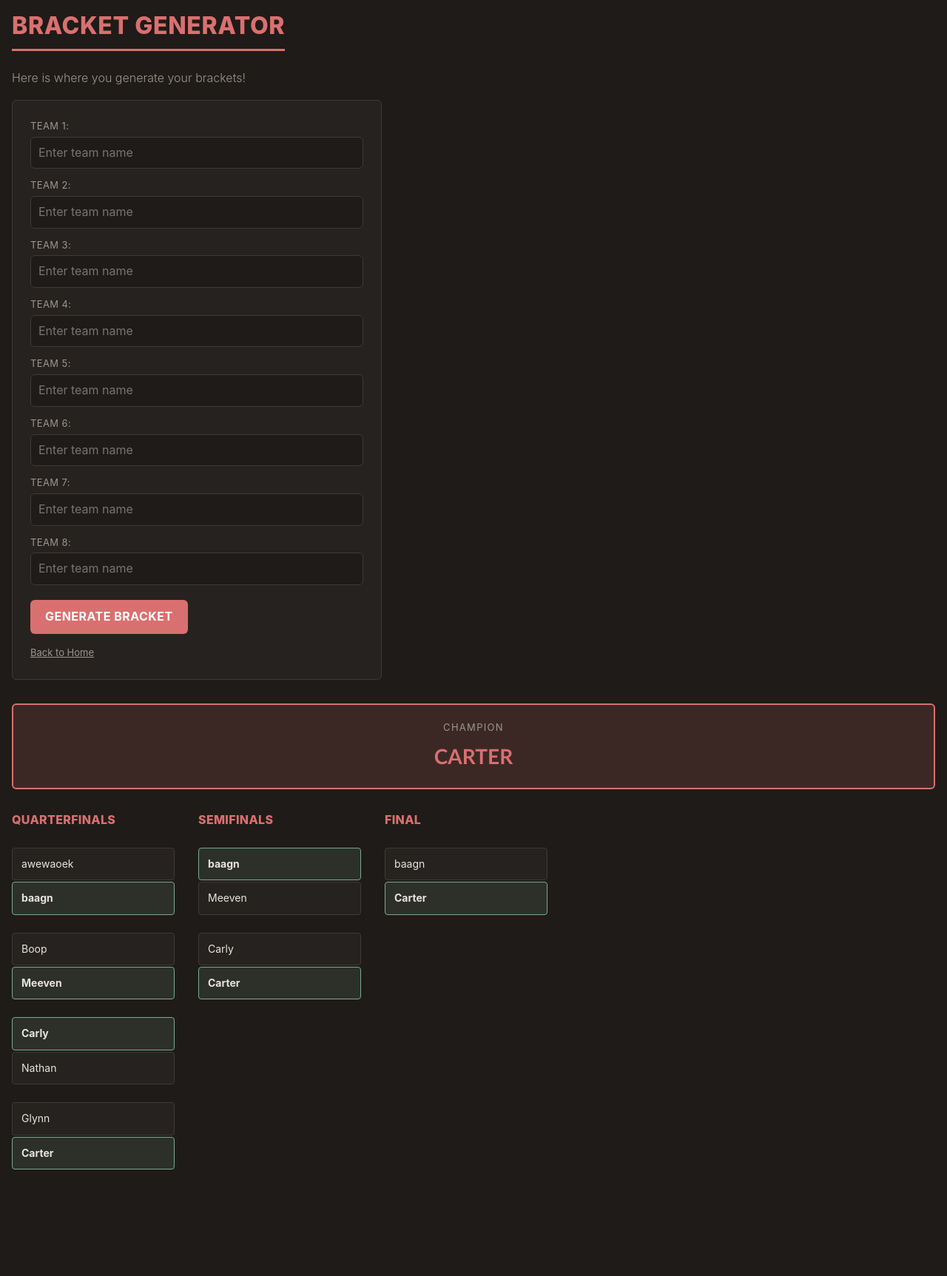
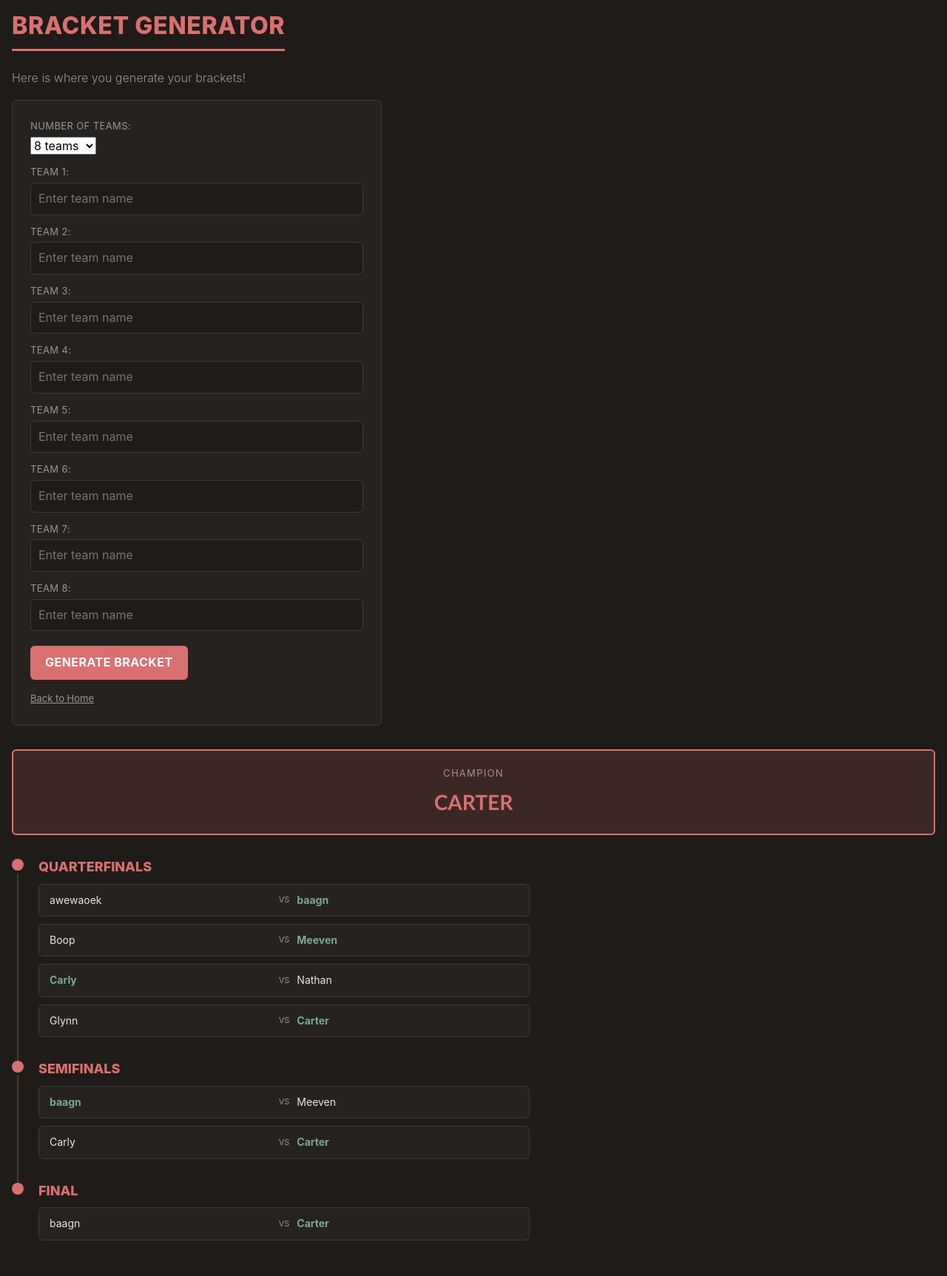
Before and after one commit to CarlySo132/L3-Computer-Science-Project, a Flask app: page /bracket in a window 1280 px wide. Shown: the part 55-1780 px from the top of the page at 74% size. Before the commit the page ends 1636 px from the top, so only its background shows below. Run offline with Flask 3, Linux system fonts and the light colour scheme; data comes from the database, SQL or seed files in the repository; both versions use the stored data as it was after the commit.

Commit message:
2nd version of tournament bracket

```diff
--- a/app.py
+++ b/app.py
@@ -1,9 +1,12 @@
+import math
 from flask import Flask, redirect, render_template, request, url_for
 from flask_sqlalchemy import SQLAlchemy
 
 app = Flask(__name__)
 app.config['SQLALCHEMY_DATABASE_URI'] = 'sqlite:///bracket.db'
 db = SQLAlchemy(app)
+
+ALLOWED_SIZES = [4, 8, 16]
 
 class Bracket(db.Model):
     __tablename__ = 'teams'
@@ -24,6 +27,17 @@ class Match(db.Model):
     team2 = db.relationship('Bracket', foreign_keys=[team2_id])
     winner = db.relationship('Bracket', foreign_keys=[winner_id])
 
+def round_label(round_num, total_rounds, num_teams):
+    """Returns a human-readable label for a given round number."""
+    if round_num == total_rounds:
+        return "Final"
+    if round_num == total_rounds - 1:
+        return "Semifinals"
+    if round_num == total_rounds - 2:
+        return "Quarterfinals"
+    participants = num_teams // (2 ** (round_num - 1))
+    return f"Round of {participants}"
+
 @app.route("/")
 def index():
     return render_template('index.html')
@@ -32,14 +46,39 @@ def index():
 def bracket():
     teams = Bracket.query.all()
     matches = Match.query.order_by(Match.round, Match.match_index).all()
-    return render_template('bracket.html', teams=teams, matches=matches)
+
+    num_teams = len(teams)
+    total_rounds = int(math.log2(num_teams)) if num_teams >= 2 else 0
+
+    rounds = []
+    for r in range(1, total_rounds + 1):
+        rounds.append({
+            "number": r,
+            "label": round_label(r, total_rounds, num_teams),
+            "matches": [m for m in matches if m.round == r]
+        })
+
+    final_match = matches[-1] if matches and matches[-1].round == total_rounds else None
+
+    return render_template(
+        'bracket.html',
+        teams=teams,
+        rounds=rounds,
+        num_teams=num_teams,
+        allowed_sizes=ALLOWED_SIZES,
+        final_match=final_match
+    )
 
 @app.route("/setup", methods=["POST"])
 def setup():
+    team_count = int(request.form.get("team_count", 8))
+    if team_count not in ALLOWED_SIZES:
+        team_count = 8
+
     Match.query.delete()
     Bracket.query.delete()
 
-    for i in range(1, 9):
+    for i in range(1, team_count + 1):
         name = request.form.get(f"team{i}", f"Team {i}")
         team = Bracket(name=name, seed=i)
         db.session.add(team)
@@ -47,9 +86,11 @@ def setup():
     db.session.commit()
 
     teams = Bracket.query.order_by(Bracket.seed).all()
+    total_rounds = int(math.log2(team_count))
 
-    # 8 teams -> round 1 is Quarterfinals (4 matches)
-    for i in range(4):
+    # Round 1 matches are filled with the actual teams.
+    first_round_matches = team_count // 2
+    for i in range(first_round_matches):
         match = Match(
             round=1,
             match_index=i,
@@ -58,10 +99,12 @@ def setup():
         )
         db.session.add(match)
 
-    for round_num, count in [(2, 2), (3, 1)]:
-        for i in range(count):
+    # Every later round starts empty and fills in as winners advance.
+    for r in range(2, total_rounds + 1):
+        matches_in_round = team_count // (2 ** r)
+        for i in range(matches_in_round):
             match = Match(
-                round=round_num,
+                round=r,
                 match_index=i,
                 team1_id=None,
                 team2_id=None
--- a/static/style.css
+++ b/static/style.css
@@ -589,66 +589,103 @@ p {
   text-transform: uppercase;
 }
 
-/* BRACKET LAYOUT - rounds sit side by side as columns */
-.bracket-wrapper {
-  display: flex;
-  gap: 2rem;
-  overflow-x: auto;
-  padding-bottom: 1rem;
+/* VERTICAL TIMELINE BRACKET */
+.bracket-timeline {
+  max-width: 700px;
 }
 
-.round {
-  flex: 0 0 220px;
+.timeline-round {
+  display: flex;
+  gap: 20px;
+}
+
+.timeline-marker {
   display: flex;
   flex-direction: column;
-  gap: 24px;
+  align-items: center;
+  flex: 0 0 auto;
 }
 
-.round h2 {
-  font-size: 16px;
-  margin-bottom: 4px;
+.timeline-dot {
+  width: 16px;
+  height: 16px;
+  border-radius: 50%;
+  background-color: var(--accent);
+  flex-shrink: 0;
 }
 
-/* MATCH + TEAM CARDS */
-.match {
+.timeline-line {
+  width: 2px;
+  flex: 1;
+  background-color: var(--border);
+  margin-top: 4px;
+}
+
+.timeline-content {
+  flex: 1;
+  padding-bottom: 32px;
+}
+
+.timeline-content h3 {
+  margin-bottom: 12px;
+}
+
+.timeline-matches {
   display: flex;
   flex-direction: column;
-  gap: 2px;
+  gap: 10px;
 }
 
-.team {
+.timeline-match {
+  display: flex;
+  align-items: center;
+  gap: 10px;
   background-color: var(--card);
   border: 1px solid var(--border);
-  color: var(--text);
-  padding: 10px 12px;
-  font-size: 14px;
-  border-radius: 4px;
+  border-radius: var(--radius);
+  padding: 10px 14px;
 }
 
-.team-tbd {
+.timeline-team {
+  color: var(--text);
+  font-size: 14px;
+  flex: 1;
+}
+
+.timeline-team-tbd {
   color: var(--muted);
   font-style: italic;
 }
 
-.team-form {
-  margin: 0;
+.timeline-vs {
+  color: var(--muted);
+  font-size: 11px;
+  text-transform: uppercase;
+  flex: 0 0 auto;
 }
 
-.team-button {
-  display: block;
+.timeline-team-form {
+  margin: 0;
+  flex: 1;
+}
+
+.timeline-team-button {
   width: 100%;
   text-align: left;
+  background: none;
+  border: none;
   cursor: pointer;
-  transition: border-color 0.2s ease, background-color 0.2s ease;
+  padding: 4px 8px;
+  border-radius: 3px;
+  transition: background-color 0.2s ease, color 0.2s ease;
 }
 
-.team-button:hover {
-  border-color: var(--accent);
+.timeline-team-button:hover {
   background-color: var(--accent-dim);
+  color: var(--accent);
 }
 
-.team.winner {
-  border-color: var(--green);
-  background-color: rgba(123, 168, 143, 0.15);
+.timeline-team.winner {
+  color: var(--green);
   font-weight: 700;
 }
--- a/templates/bracket.html
+++ b/templates/bracket.html
@@ -4,11 +4,20 @@
 <h1>Bracket Generator</h1>
 <p>Here is where you generate your brackets!</p>
 
-<form action="/setup" method="POST" class="setup-form">
-    {% for i in range(1, 9) %}
+<form action="/setup" method="POST" class="setup-form" id="setup-form">
     <div class="setup-field">
+        <label for="team_count">Number of teams:</label>
+        <select id="team_count" name="team_count">
+            {% for size in allowed_sizes %}
+            <option value="{{ size }}" {% if size == 8 %}selected{% endif %}>{{ size }} teams</option>
+            {% endfor %}
+        </select>
+    </div>
+
+    {% for i in range(1, 17) %}
+    <div class="setup-field team-input" data-team-index="{{ i }}">
         <label for="team{{ i }}">Team {{ i }}:</label>
-        <input type="text" id="team{{ i }}" name="team{{ i }}" placeholder="Enter team name" required>
+        <input type="text" id="team{{ i }}" name="team{{ i }}" placeholder="Enter team name">
     </div>
     {% endfor %}
 
@@ -18,7 +27,6 @@
     </div>
 </form>
 
-{% set final_match = matches | selectattr('round', 'equalto', 3) | first %}
 {% if final_match and final_match.winner_id %}
 <div class="champion-banner">
     <span class="champion-label">Champion</span>
@@ -26,50 +34,77 @@
 </div>
 {% endif %}
 
-<div class="bracket-wrapper">
-{% for round_num in [1, 2, 3] %}
-<div class="round">
-    <h2>
-        {% if round_num == 1 %} Quarterfinals
-        {% elif round_num == 2 %} Semifinals
-        {% elif round_num == 3 %} Final
-        {% endif %}
-    </h2>
-    {% for match in matches if match.round == round_num %}
-    <div class="match">
+{% if rounds %}
+<div class="bracket-timeline">
+{% for round in rounds %}
+<div class="timeline-round">
+    <div class="timeline-marker">
+        <span class="timeline-dot"></span>
+        {% if not loop.last %}<span class="timeline-line"></span>{% endif %}
+    </div>
+    <div class="timeline-content">
+        <h3>{{ round.label }}</h3>
+        <div class="timeline-matches">
+        {% for match in round.matches %}
+        <div class="timeline-match">
 
             {% if match.team1_id %}
                 {% if match.winner_id %}
-                <div class="team {% if match.winner_id == match.team1_id %}winner{% endif %}">
-                    {{ match.team1.name }}
-                </div>
+                    <span class="timeline-team {% if match.winner_id == match.team1_id %}winner{% endif %}">{{ match.team1.name }}</span>
                 {% else %}
-                <form action="{{ url_for('declare_winner', match_id=match.id, winner_id=match.team1_id) }}" method="POST" class="team-form">
-                    <button type="submit" class="team team-button">{{ match.team1.name }}</button>
+                    <form action="{{ url_for('declare_winner', match_id=match.id, winner_id=match.team1_id) }}" method="POST" class="timeline-team-form">
+                        <button type="submit" class="timeline-team timeline-team-button">{{ match.team1.name }}</button>
                     </form>
                 {% endif %}
             {% else %}
-            <div class="team team-tbd">TBD</div>
+                <span class="timeline-team timeline-team-tbd">TBD</span>
             {% endif %}
+
+            <span class="timeline-vs">vs</span>
 
             {% if match.team2_id %}
                 {% if match.winner_id %}
-                <div class="team {% if match.winner_id == match.team2_id %}winner{% endif %}">
-                    {{ match.team2.name }}
-                </div>
+                    <span class="timeline-team {% if match.winner_id == match.team2_id %}winner{% endif %}">{{ match.team2.name }}</span>
                 {% else %}
-                <form action="{{ url_for('declare_winner', match_id=match.id, winner_id=match.team2_id) }}" method="POST" class="team-form">
-                    <button type="submit" class="team team-button">{{ match.team2.name }}</button>
+                    <form action="{{ url_for('declare_winner', match_id=match.id, winner_id=match.team2_id) }}" method="POST" class="timeline-team-form">
+                        <button type="submit" class="timeline-team timeline-team-button">{{ match.team2.name }}</button>
                     </form>
                 {% endif %}
             {% else %}
-            <div class="team team-tbd">TBD</div>
+                <span class="timeline-team timeline-team-tbd">TBD</span>
             {% endif %}
 
         </div>
         {% endfor %}
         </div>
+    </div>
+</div>
 {% endfor %}
 </div>
+{% endif %}
+
+<script>
+  const teamCountSelect = document.getElementById('team_count');
+  const teamInputs = document.querySelectorAll('.team-input');
+
+  function updateVisibleTeamFields() {
+    const count = parseInt(teamCountSelect.value, 10);
+    teamInputs.forEach(function (field) {
+      const index = parseInt(field.dataset.teamIndex, 10);
+      const input = field.querySelector('input');
+      if (index <= count) {
+        field.style.display = '';
+        input.required = true;
+      } else {
+        field.style.display = 'none';
+        input.required = false;
+        input.value = '';
+      }
+    });
+  }
+
+  teamCountSelect.addEventListener('change', updateVisibleTeamFields);
+  updateVisibleTeamFields();
+</script>
 
 {% endblock %}
```
Also changed, not shown: instance/Bracket.db. Lines whose indentation alone changed are shown as unchanged.
